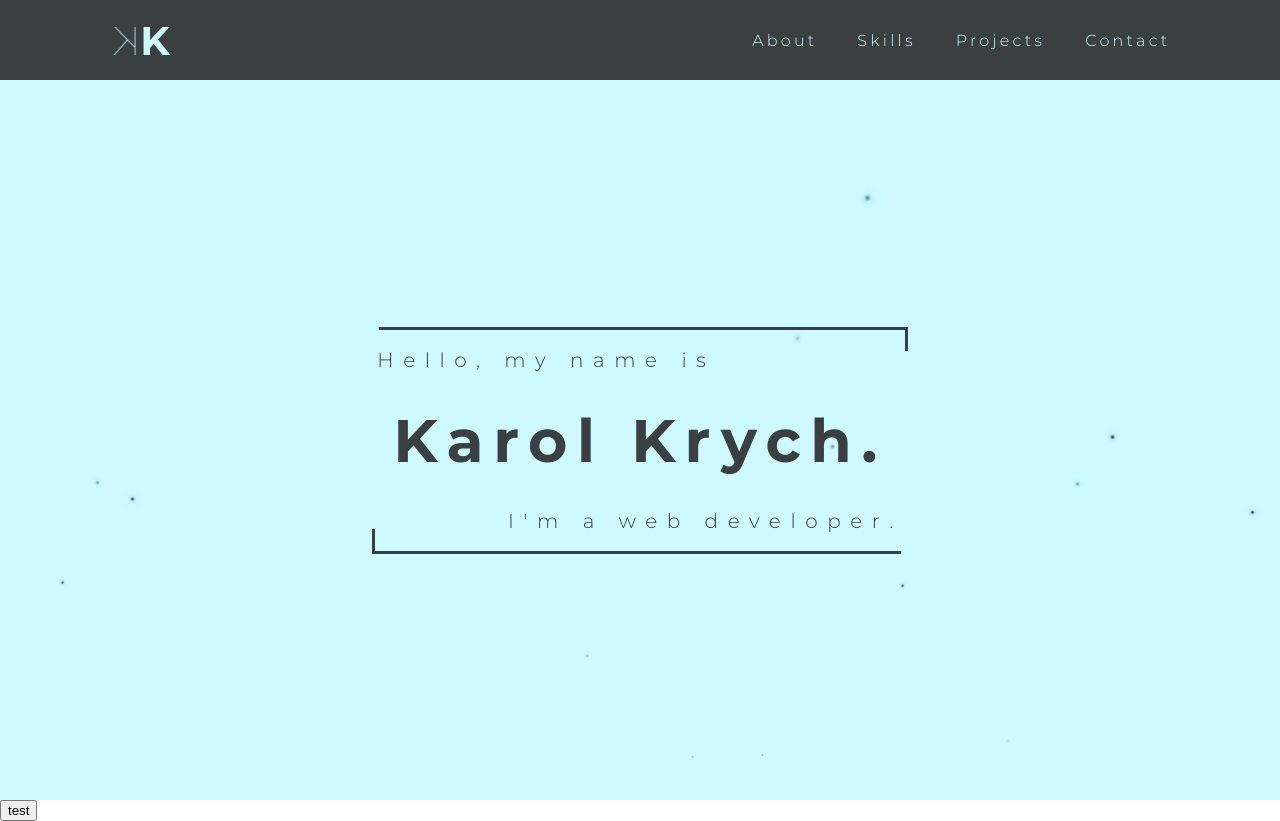
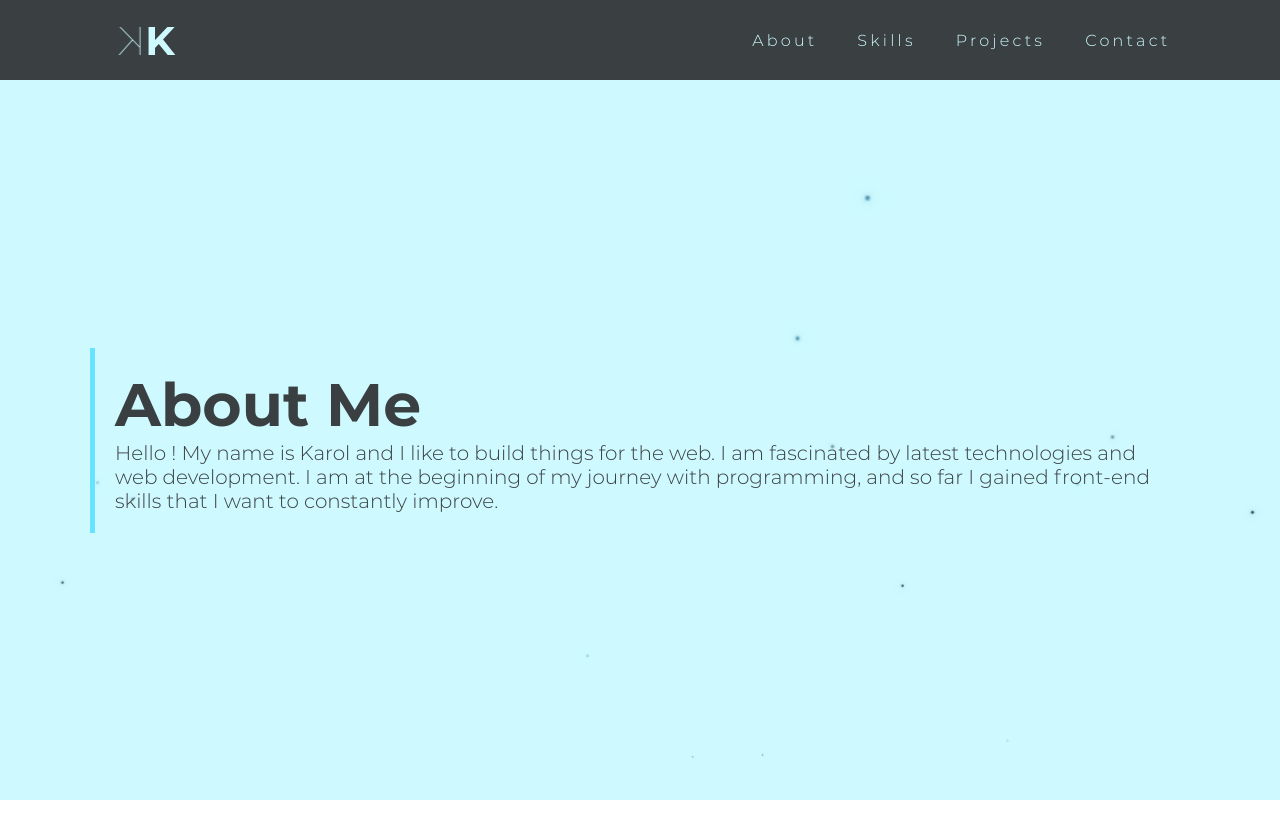
Before and after one commit to PawelMaslakFI/portfolio, a React (Create React App) app: page /about in a window 1280 px wide. Both pictures are taken after a click on the element 640 px from the left and 40 px from the top of the page. After the commit the page ends 800 px from the top, so only its background shows below. Built offline with nearby package versions, Linux system fonts and the light colour scheme.

Commit message:
about page v1

```diff
--- a/package.json
+++ b/package.json
@@ -12,6 +12,7 @@
     "@testing-library/user-event": "^13.5.0",
     "react": "^18.2.0",
     "react-dom": "^18.2.0",
+    "react-router-dom": "^6.3.0",
     "react-scripts": "5.0.1",
     "web-vitals": "^2.1.4"
   },
--- a/src/App.jsx
+++ b/src/App.jsx
@@ -3,6 +3,13 @@ import Background from "./components/Background";
 import Loader from "./components/Loader";
 import Navbar from "./components/Navbar";
 import Home from "./pages/Home";
+import About from "./pages/About";
+import {
+    BrowserRouter as Router,
+    Routes,
+    Route,
+    } from "react-router-dom";
+
 
 function App() {
 
@@ -11,13 +18,17 @@ function App() {
 
     return (
         <div className="App">
-            {firstLoad && <Loader state={setFirstLoad}/>}
-            <Navbar/>
-            <Background/>
-            {!firstLoad &&
-                <Home/>
-            }
-            <button onClick={() => console.log(firstLoad)}>test</button>
+            <Router>
+                {firstLoad && <Loader state={setFirstLoad} />}
+                <Navbar />
+                <Background />
+                {!firstLoad &&
+                    <Routes>
+                        <Route path='/' element={<Home/>} />
+                        <Route path='/about' element={<About/>} />
+                    </Routes>
+                }
+            </Router>
         </div>
     );
 }
--- /dev/null
+++ b/src/assest/style/_about.scss
@@ -0,0 +1,79 @@
+.about {
+    position: absolute;
+    width: 100%;
+    min-height: 100vh - $navHeight;
+    top: 0;
+    margin-top: $navHeight;
+    display: flex;
+    align-items: center;
+    justify-content: center;
+    z-index: 0;
+    overflow: hidden;
+
+    .wrapper {
+        display: flex;
+        align-items: flex-start;
+        justify-content: center;
+        flex-direction: column;
+        margin: $pading;
+        padding: 20px 20px;
+        width: 100%;
+        background-color: $colorC-Transparent;
+        animation: flip-in-bottom 2s ease-in-out forwards;
+
+        .title {
+            font-size: $fluidFontSizeBig;
+            font-family: $fontBold;
+            text-align: start;
+            opacity: 0;
+            animation: focus-in-expand 2s ease-in-out 1s forwards;
+
+        }
+
+        .content {
+            font-size: $fluidFontSize;
+            opacity: 0;
+            animation: focus-in 1s ease-in-out 1.5s forwards;
+
+        }
+    }
+}
+
+@keyframes flip-in-bottom {
+    0% {
+        transform: rotateX(90deg);
+        opacity: 0;
+        border-left: solid 20px $colorB;
+    }
+
+    100% {
+        transform: rotateX(0);
+        opacity: 1;
+        border-left: solid 5px $colorB;
+    }
+}
+
+@keyframes focus-in-expand {
+    0% {
+        letter-spacing: -0.5em;
+        filter: blur(12px);
+        opacity: 0;
+    }
+
+    100% {
+        filter: blur(0px);
+        opacity: 1;
+    }
+}
+
+@keyframes focus-in {
+    0% {
+        filter: blur(12px);
+        opacity: 0;
+    }
+
+    100% {
+        filter: blur(0px);
+        opacity: 1;
+    }
+}
--- a/src/assest/style/_global.scss
+++ b/src/assest/style/_global.scss
@@ -34,6 +34,8 @@ $colorC: #CEFAFF;
 $colorD: #6095A8;
 $colorE: #92D3E6;
 
+$colorC-Transparent: rgba(206, 250, 255, 0.5);
+
 //Breakpoints
 $sm: 576px;
 $md: 768px;
--- a/src/assest/style/_home.scss
+++ b/src/assest/style/_home.scss
@@ -10,6 +10,7 @@
     align-items: center;
     justify-content: center;
     z-index: 0;
+    overflow: hidden;
 
     .wrapper {
         display: flex;
@@ -20,7 +21,7 @@
     }
 
     .content {
-        background-color: rgba(206, 250, 255, 0.5);
+        background-color: $colorC-Transparent;
         position: relative;
         width: fit-content;
         display: flex;
--- a/src/assest/style/_loader.scss
+++ b/src/assest/style/_loader.scss
@@ -13,6 +13,7 @@
     background-color: $colorA;
     z-index: 2;
     animation: fade-out-of-screen 1s ease-out 4s forwards;
+    overflow: hidden;
 
     .logo{
         position: relative;
--- a/src/assest/style/index.css
+++ b/src/assest/style/index.css
@@ -512,6 +512,7 @@
   z-index: 2;
   -webkit-animation: fade-out-of-screen 1s ease-out 4s forwards;
           animation: fade-out-of-screen 1s ease-out 4s forwards;
+  overflow: hidden;
 }
 
 .container .logo {
@@ -765,6 +766,147 @@
   }
 }
 
+.about {
+  position: absolute;
+  width: 100%;
+  min-height: 90vh;
+  top: 0;
+  margin-top: 10vh;
+  display: -webkit-box;
+  display: -ms-flexbox;
+  display: flex;
+  -webkit-box-align: center;
+      -ms-flex-align: center;
+          align-items: center;
+  -webkit-box-pack: center;
+      -ms-flex-pack: center;
+          justify-content: center;
+  z-index: 0;
+  overflow: hidden;
+}
+
+.about .wrapper {
+  display: -webkit-box;
+  display: -ms-flexbox;
+  display: flex;
+  -webkit-box-align: start;
+      -ms-flex-align: start;
+          align-items: flex-start;
+  -webkit-box-pack: center;
+      -ms-flex-pack: center;
+          justify-content: center;
+  -webkit-box-orient: vertical;
+  -webkit-box-direction: normal;
+      -ms-flex-direction: column;
+          flex-direction: column;
+  margin: 0 clamp(20px, 7vw, 200px);
+  padding: 20px 20px;
+  width: 100%;
+  background-color: rgba(206, 250, 255, 0.5);
+  -webkit-animation: flip-in-bottom 2s ease-in-out forwards;
+          animation: flip-in-bottom 2s ease-in-out forwards;
+}
+
+.about .wrapper .title {
+  font-size: calc((15px + 0.390625vw) * 3);
+  font-family: "Montserrat-Bold";
+  text-align: start;
+  opacity: 0;
+  -webkit-animation: focus-in-expand 2s ease-in-out 1s forwards;
+          animation: focus-in-expand 2s ease-in-out 1s forwards;
+}
+
+.about .wrapper .content {
+  font-size: calc(15px + 0.390625vw);
+  opacity: 0;
+  -webkit-animation: focus-in 1s ease-in-out 1.5s forwards;
+          animation: focus-in 1s ease-in-out 1.5s forwards;
+}
+
+@-webkit-keyframes flip-in-bottom {
+  0% {
+    -webkit-transform: rotateX(90deg);
+            transform: rotateX(90deg);
+    opacity: 0;
+    border-left: solid 20px #67E2FF;
+  }
+  100% {
+    -webkit-transform: rotateX(0);
+            transform: rotateX(0);
+    opacity: 1;
+    border-left: solid 5px #67E2FF;
+  }
+}
+
+@keyframes flip-in-bottom {
+  0% {
+    -webkit-transform: rotateX(90deg);
+            transform: rotateX(90deg);
+    opacity: 0;
+    border-left: solid 20px #67E2FF;
+  }
+  100% {
+    -webkit-transform: rotateX(0);
+            transform: rotateX(0);
+    opacity: 1;
+    border-left: solid 5px #67E2FF;
+  }
+}
+
+@-webkit-keyframes focus-in-expand {
+  0% {
+    letter-spacing: -0.5em;
+    -webkit-filter: blur(12px);
+            filter: blur(12px);
+    opacity: 0;
+  }
+  100% {
+    -webkit-filter: blur(0px);
+            filter: blur(0px);
+    opacity: 1;
+  }
+}
+
+@keyframes focus-in-expand {
+  0% {
+    letter-spacing: -0.5em;
+    -webkit-filter: blur(12px);
+            filter: blur(12px);
+    opacity: 0;
+  }
+  100% {
+    -webkit-filter: blur(0px);
+            filter: blur(0px);
+    opacity: 1;
+  }
+}
+
+@-webkit-keyframes focus-in {
+  0% {
+    -webkit-filter: blur(12px);
+            filter: blur(12px);
+    opacity: 0;
+  }
+  100% {
+    -webkit-filter: blur(0px);
+            filter: blur(0px);
+    opacity: 1;
+  }
+}
+
+@keyframes focus-in {
+  0% {
+    -webkit-filter: blur(12px);
+            filter: blur(12px);
+    opacity: 0;
+  }
+  100% {
+    -webkit-filter: blur(0px);
+            filter: blur(0px);
+    opacity: 1;
+  }
+}
+
 @font-face {
   font-family: "Montserrat-Bold";
   src: local("Montserrat-Bold"), url(../fonts/Montserrat-Bold.ttf) format("truetype");
@@ -801,6 +943,7 @@
       -ms-flex-pack: center;
           justify-content: center;
   z-index: 0;
+  overflow: hidden;
 }
 
 .home .wrapper {
@@ -972,19 +1115,6 @@
   }
 }
 
-@-webkit-keyframes focus-in {
-  0% {
-    -webkit-filter: blur(12px);
-            filter: blur(12px);
-    opacity: 0;
-  }
-  100% {
-    -webkit-filter: blur(0px);
-            filter: blur(0px);
-    opacity: 1;
-  }
-}
-
 @keyframes focus-in {
   0% {
     -webkit-filter: blur(12px);
--- a/src/assest/style/index.scss
+++ b/src/assest/style/index.scss
@@ -2,6 +2,7 @@
 @import './navbar';
 @import './background';
 @import './loader';
+@import './about';
 
 @import './home';
 
--- a/src/components/Navbar.jsx
+++ b/src/components/Navbar.jsx
@@ -1,4 +1,5 @@
 import React, { useState } from 'react'
+import { Link } from 'react-router-dom';
 
 const Navbar = () => {
 
@@ -17,15 +18,17 @@ const Navbar = () => {
         <div className="navbar" onClick={toggleDropdown}>
             <div className="wrapper">
                 <div className="nav-left">
+                    <Link to="/">
                     <div className="logo">
                         <div className="left">K</div>
                         <div className="right">K</div>
                     </div>
+                    </Link>
                 </div>
                 <div className="nav-right">
-                    <a href="#">
+                    <Link to="/about">
                         <div className="nav-item">About</div>
-                    </a>
+                    </Link>
                     <a href="#">
                         <div className="nav-item">Skills</div>
                     </a>
--- /dev/null
+++ b/src/pages/About.jsx
@@ -0,0 +1,21 @@
+import React from 'react'
+
+const About = () => {
+    return (
+        <div className="about">
+            <div className="wrapper">
+                <div className="title">
+                    About Me
+                </div>
+                <div className="content">
+                    Hello ! My name is Karol and I like to build things for the web.
+                    I am fascinated by latest technologies and web development.
+                    I am at the beginning of my journey with programming,
+                    and so far I gained front-end skills that I want to constantly improve.
+                </div>
+            </div>
+        </div>
+    )
+}
+
+export default About
```
Also changed, not shown: 2 other files (tests, documents, lock files or other folders).
